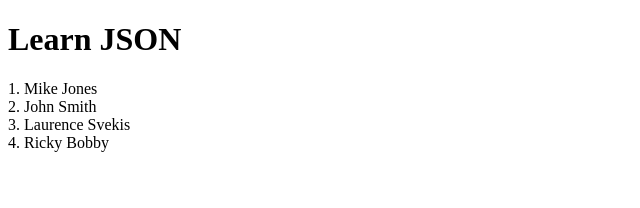
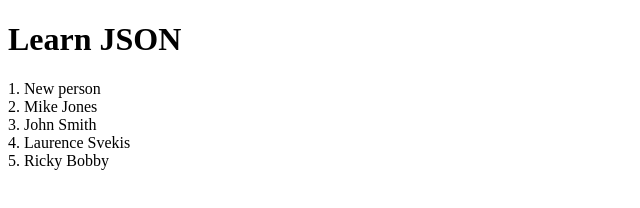
Before and after one commit to Corey-Miller85/ajaxCourse, a plain HTML site: page 3. Source Code.html in a window 1280 px wide. Shown: the whole page, without its empty margins (0-640 px from the left). Drawn offline with Linux system fonts and the light colour scheme.

Commit message:
complete lesson

```diff
--- a/3. Source Code.html
+++ b/3. Source Code.html
@@ -24,6 +24,10 @@
             }]
         }
 
+        myObj.friends.splice(0,0, {
+            "firstName":"New",
+            "lastName":"person"
+        });
 
         var output = document.getElementById("output")
         myObj.friends.forEach((element, index) => {
```
